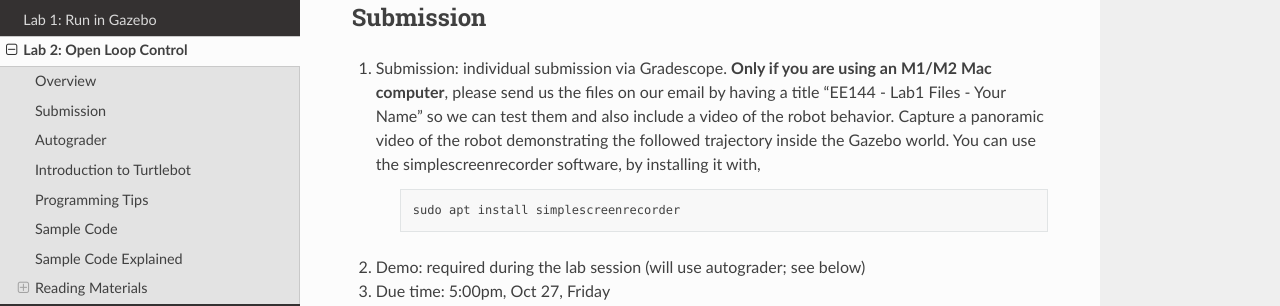
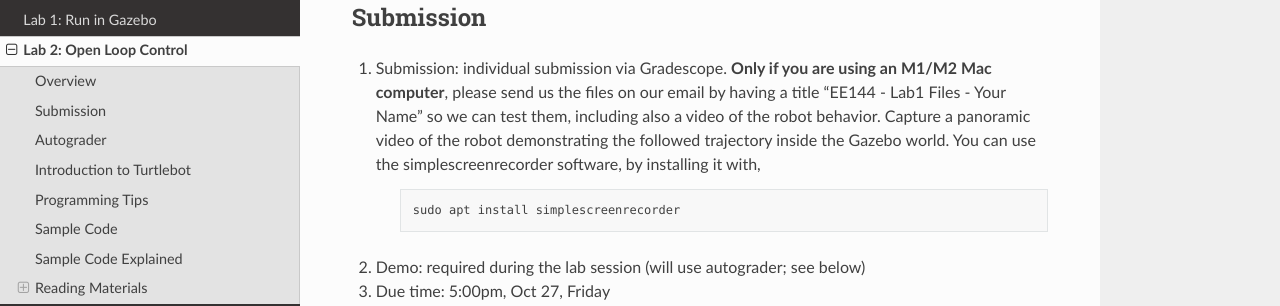
Before and after one commit to UCR-Robotics/ee144, a Sphinx documentation site: the page built from docs/lab2.rst, in a window 1280 px wide and 900 px high, scrolled down 328 px. Shown: the part 175-481 px from the top of the window. Built offline with Sphinx 7.4.7 and the Read the Docs theme 2.0.0, drawn with Linux system fonts in a browser that asks for light colours.

Commit message:
up-to-date

```diff
--- a/docs/lab2.rst
+++ b/docs/lab2.rst
@@ -21,7 +21,7 @@ Preview: Next week we will learn how to use closed-loop control to track a traje
 Submission
 ----------
 
-#. Submission: individual submission via Gradescope. **Only if you are using an M1/M2 Mac computer**, please send us the files on our email by having a title "EE144 - Lab1 Files - Your Name" so we can test them and also include a video of the robot behavior. Capture a panoramic video of the robot demonstrating the followed trajectory inside the Gazebo world. You can use the simplescreenrecorder software, by installing it with,
+#. Submission: individual submission via Gradescope. **Only if you are using an M1/M2 Mac computer**, please send us the files on our email by having a title "EE144 - Lab1 Files - Your Name" so we can test them, including also a video of the robot behavior. Capture a panoramic video of the robot demonstrating the followed trajectory inside the Gazebo world. You can use the simplescreenrecorder software, by installing it with,
 
     .. code-block:: bash
 
```
